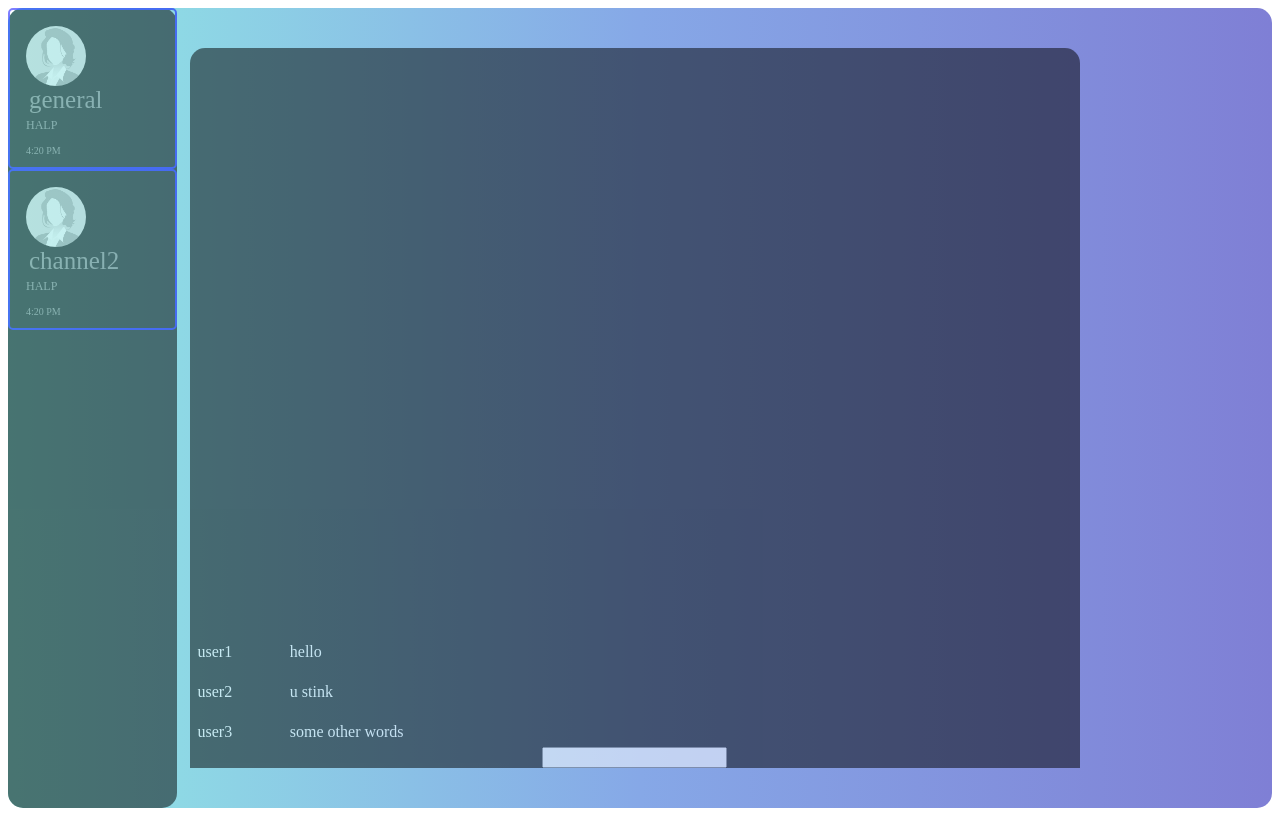
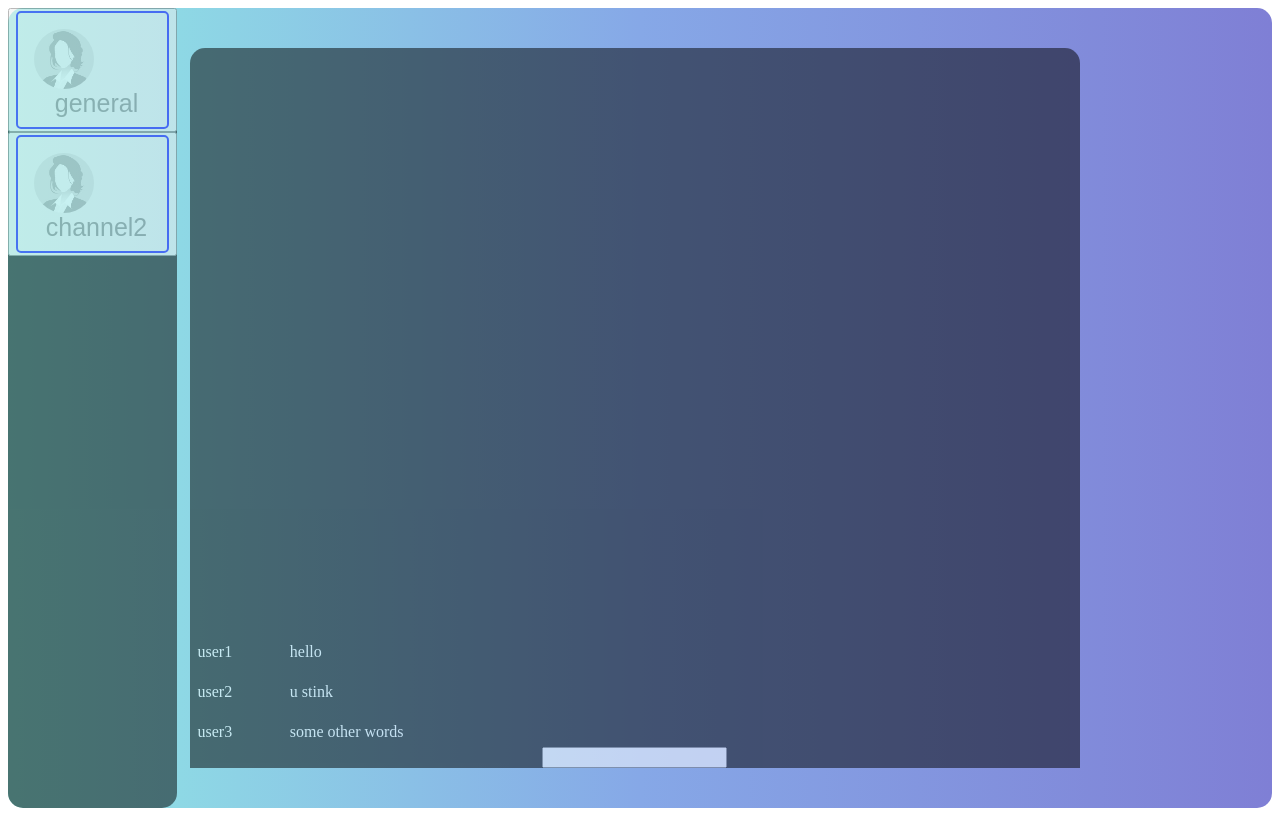
Before and after one commit to linzblue1/Cryptid, a Next.js app: page /chat in a window 1280 px wide. Built offline with nearby package versions, Linux system fonts and the light colour scheme; no server answers.

Commit message:
broken code, trying to fix, don't remove from branch until fixed

```diff
--- a/components/Sidebar.jsx
+++ b/components/Sidebar.jsx
@@ -6,19 +6,24 @@ const Sidebar = () => {
     const { state, sendChatAction } = React.useContext(CTX);
     console.log(state);
     const channel = Object.keys(state.allChats);
-    const selectedChannel = state.allChats[state.selectedChannel];
-
+    const changeActiveChannel = (eaChannel) => {
+        sendChatAction({type:"SET_SELECTED_CHANNEL", payload:eaChannel})
+    }
         return (
             <SideNav>
                 {
                     channel.map((eaChannel, i) => (
-                        <SingleChannel eachChannel={eaChannel} index={i}/>
+                        <SingleChannelWrapper key={i} onClick={() => {changeActiveChannel(eaChannel)}}>
+                            <SingleChannel eachChannel={eaChannel} key={i}/>
+                        </SingleChannelWrapper>
                         ))
                 }
             </SideNav>
         );
 }
 
+const SingleChannelWrapper = styled.button`
+    `
 
 const SideNav = styled.div`
     display: flex;
--- a/components/SingleChannel.jsx
+++ b/components/SingleChannel.jsx
@@ -4,22 +4,15 @@ import { Store, CTX } from './Store';
 
 const SingleChannel = (props) => {
     const { state, sendChatAction, } = React.useContext(CTX);
-    console.log(state);
-    console.log(props);
-
-    // const getLastMessage = () => {
-    //     const lastMessage = [...selectedChannel].pop();
-    //     return lastMessage;
-    // }
+    // console.log(state);
+    // console.log(props);
         return (
-            <UserWapper href="#">
+            <UserWapper>
                     <ImageWrapper>
                     <UserImage src="/images/user.png" atl="user image" className="channelImage"/>
                     </ImageWrapper>
                     <InfoWrapper>
                         <UserName>{props.eachChannel}</UserName>
-                        <LastMessage>HALP</LastMessage>
-                        <Time>4:20 PM</Time>
                     </InfoWrapper>
             </UserWapper>
         );
@@ -63,20 +56,20 @@ const UserName = styled.p`
         display: none;
     }
 `
-const LastMessage = styled.p`
-    font-size: 12px;
-    margin-top: 4px;
-    @media only screen and (min-width : 50px) and (max-width : 530px){
-        display: none;
-    }
-`
-const Time = styled.p`
-    font-size: 10px;
-    margin: 0px;
-    margin-bottom: 5px;
-    @media only screen and (min-width : 50px) and (max-width : 530px){
-        display: none;
-    }
-`
+// const LastMessage = styled.p`
+//     font-size: 12px;
+//     margin-top: 4px;
+//     @media only screen and (min-width : 50px) and (max-width : 530px){
+//         display: none;
+//     }
+// `
+// const Time = styled.p`
+//     font-size: 10px;
+//     margin: 0px;
+//     margin-bottom: 5px;
+//     @media only screen and (min-width : 50px) and (max-width : 530px){
+//         display: none;
+//     }
+// `
 
 export default SingleChannel;
--- a/components/Store.jsx
+++ b/components/Store.jsx
@@ -17,7 +17,13 @@ const initState = {
 }
 const reducer = (state, action) => {
     const { from, msg } = action.payload;
+    console.log(state);
     switch (action.type) {
+        case 'SET_SELECTED_CHANNEL':
+            return {
+                ...state,
+                selectedChannel: action.payload,
+            }
         case 'RECEIVE_MESSAGE':
             return {
                 ...state,
```
